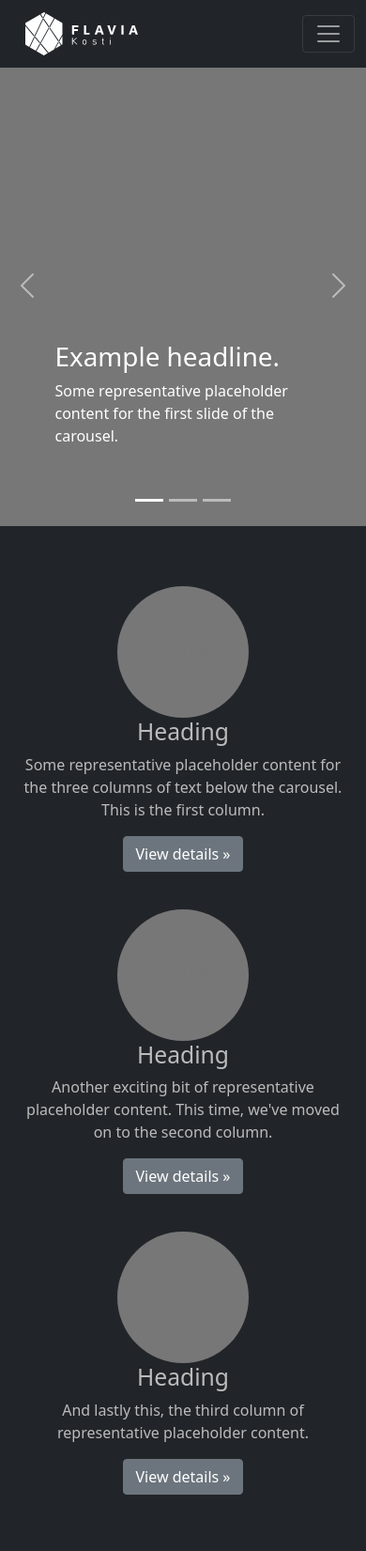
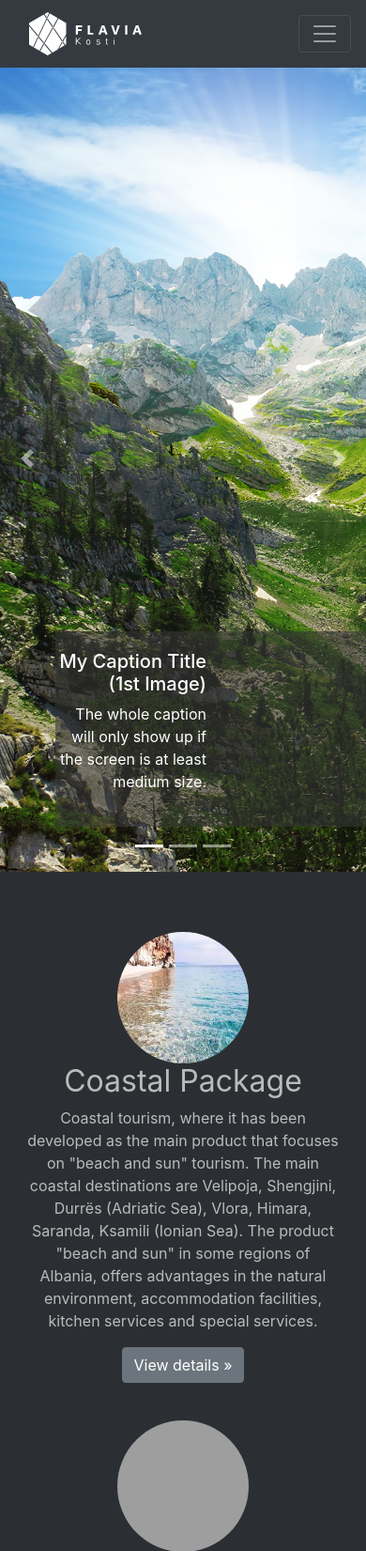
Before and after one commit to flavia3107/movie_webapp, a Flask app: page / in a window 390 px wide. Shown: the top 1651 px of the page at 94% size. Run offline with Flask 2, Linux system fonts and the light colour scheme; some libraries are stand-ins or nearby versions; grey boxes are pictures that could not be loaded.

Commit message:
Add basic details first page

```diff
--- a/basic-logic.py
+++ b/basic-logic.py
@@ -14,6 +14,11 @@ def reserve():
 def movie():
     return render_template("movie.html")
 
+@app.route("/about")
+def about():
+    return render_template("about.html")
+
+
 # @app.route("/path")
 # def test():
 # return redirect(url_for("movie", var=varMew))
--- a/static/carousel.css
+++ b/static/carousel.css
@@ -6,7 +6,7 @@ body {
   padding-top: 3rem;
   padding-bottom: 3rem;
   color: #bbbbbb;
-  background-color: #212529;
+  background-color: #2b2f33;
 }
 
 .navbar-nav {
@@ -28,18 +28,22 @@ body {
 .carousel-caption {
   bottom: 3rem;
   z-index: 10;
+  text-align: right;
+  right: 0%;
+  background: #35353596;
+  padding-right: 170px;
 }
 
 /* Declare heights because of positioning of img element */
 .carousel-item {
-  height: 32rem;
+  height: 55rem;
 }
 .carousel-item > img {
   position: absolute;
   top: 0;
   left: 0;
   min-width: 100%;
-  height: 32rem;
+  height: 55rem;
 }
 
 /* MARKETING CONTENT
@@ -93,6 +97,6 @@ body {
 
 @media (min-width: 62em) {
   .featurette-heading {
-    margin-top: 7rem;
+    margin-top: 4rem;
   }
 }
--- a/templates/index.html
+++ b/templates/index.html
@@ -1,199 +1,52 @@
-<!DOCTYPE html>
-<html lang="en">
-  <head>
-    <meta charset="utf-8" />
-    <meta name="viewport" content="width=device-width, initial-scale=1" />
-    <meta name="description" content="" />
-    <meta
-      name="author"
-      content="Mark Otto, Jacob Thornton, and Bootstrap contributors"
-    />
-    <meta name="generator" content="Hugo 0.88.1" />
-    <title>Carousel Template · Bootstrap v5.1</title>
+{% extends "layout.html" %} {% block title %} About Albanian Tourism {% endblock
+%} {% block main %}
 
-    <link
-      rel="canonical"
-      href="https://getbootstrap.com/docs/5.1/examples/carousel/"
-    />
-
-    <!-- Bootstrap core CSS -->
-    <link
-      href="https://cdn.jsdelivr.net/npm/bootstrap@5.1.3/dist/css/bootstrap.min.css"
-      rel="stylesheet"
-      integrity="sha384-1BmE4kWBq78iYhFldvKuhfTAU6auU8tT94WrHftjDbrCEXSU1oBoqyl2QvZ6jIW3"
-      crossorigin="anonymous"
-    />
-    <style>
-      .bd-placeholder-img {
-        font-size: 1.125rem;
-        text-anchor: middle;
-        -webkit-user-select: none;
-        -moz-user-select: none;
-        user-select: none;
-      }
-
-      @media (min-width: 768px) {
-        .bd-placeholder-img-lg {
-          font-size: 3.5rem;
-        }
-      }
-    </style>
-
-    <!-- Custom styles for this template -->
-    <link href="../static/carousel.css" rel="stylesheet" />
-  </head>
-  <body>
-    <header>
-      <nav class="navbar navbar-expand-md navbar-dark fixed-top bg-dark">
-        <div class="container-fluid">
-          <a class="navbar-brand" href="#">
-            <img width="120px" src="../static/flavia1.svg" />
-          </a>
-          <button
-            class="navbar-toggler"
-            type="button"
-            data-bs-toggle="collapse"
-            data-bs-target="#navbarCollapse"
-            aria-controls="navbarCollapse"
-            aria-expanded="false"
-            aria-label="Toggle navigation"
-          >
-            <span class="navbar-toggler-icon"></span>
-          </button>
-          <div class="collapse navbar-collapse" id="navbarCollapse">
-            <ul class="navbar-nav me-auto mb-2 mb-md-0">
-              <li class="nav-item">
-                <a class="nav-link active" aria-current="page" href="#">Home</a>
-              </li>
-              <li class="nav-item">
-                <a class="nav-link" href="#">Link</a>
-              </li>
-              <li class="nav-item">
-                <a class="nav-link disabled">Disabled</a>
-              </li>
-            </ul>
-          </div>
-        </div>
-      </nav>
-    </header>
-
-    <main>
-      <div id="myCarousel" class="carousel slide" data-bs-ride="carousel">
-        <div class="carousel-indicators">
-          <button
-            type="button"
-            data-bs-target="#myCarousel"
-            data-bs-slide-to="0"
+<div id="carouselExampleIndicators" class="carousel slide" data-ride="carousel">
+  <ol class="carousel-indicators">
+    <li
+      data-target="#carouselExampleIndicators"
+      data-slide-to="0"
       class="active"
-            aria-current="true"
-            aria-label="Slide 1"
-          ></button>
-          <button
-            type="button"
-            data-bs-target="#myCarousel"
-            data-bs-slide-to="1"
-            aria-label="Slide 2"
-          ></button>
-          <button
-            type="button"
-            data-bs-target="#myCarousel"
-            data-bs-slide-to="2"
-            aria-label="Slide 3"
-          ></button>
-        </div>
+    ></li>
+    <li data-target="#carouselExampleIndicators" data-slide-to="1"></li>
+    <li data-target="#carouselExampleIndicators" data-slide-to="2"></li>
+  </ol>
   <div class="carousel-inner">
     <div class="carousel-item active">
-            <svg
-              class="bd-placeholder-img"
-              width="100%"
-              height="100%"
-              xmlns="http://www.w3.org/2000/svg"
-              aria-hidden="true"
-              preserveAspectRatio="xMidYMid slice"
-              focusable="false"
-            >
-              <rect width="100%" height="100%" fill="#777" />
-            </svg>
-
-            <div class="container">
+      <img src="../static/b2.jpg" alt="First slide" />
       <div class="carousel-caption text-start">
-                <h1>Example headline.</h1>
+        <h5>My Caption Title (1st Image)</h5>
         <p>
-                  Some representative placeholder content for the first slide of
-                  the carousel.
+          The whole caption will only show up if the screen is at least medium
+          size.
         </p>
       </div>
     </div>
+    <div class="carousel-item">
+      <img class="d-block w-100" src="../static/b1.jpg" alt="Second slide" />
     </div>
     <div class="carousel-item">
-            <svg
-              class="bd-placeholder-img"
-              width="100%"
-              height="100%"
-              xmlns="http://www.w3.org/2000/svg"
-              aria-hidden="true"
-              preserveAspectRatio="xMidYMid slice"
-              focusable="false"
-            >
-              <rect width="100%" height="100%" fill="#777" />
-            </svg>
-
-            <div class="container">
-              <div class="carousel-caption">
-                <h1>Another example headline.</h1>
-                <p>
-                  Some representative placeholder content for the second slide
-                  of the carousel.
-                </p>
-                <p><a class="btn btn-lg btn-primary" href="#">Learn more</a></p>
+      <img class="d-block w-100" src="../static/b3.jpg" alt="Third slide" />
     </div>
   </div>
-          </div>
-          <div class="carousel-item">
-            <svg
-              class="bd-placeholder-img"
-              width="100%"
-              height="100%"
-              xmlns="http://www.w3.org/2000/svg"
-              aria-hidden="true"
-              preserveAspectRatio="xMidYMid slice"
-              focusable="false"
-            >
-              <rect width="100%" height="100%" fill="#777" />
-            </svg>
-
-            <div class="container">
-              <div class="carousel-caption text-end">
-                <h1>One more for good measure.</h1>
-                <p>
-                  Some representative placeholder content for the third slide of
-                  this carousel.
-                </p>
-                <p>
-                  <a class="btn btn-lg btn-primary" href="#">Browse gallery</a>
-                </p>
-              </div>
-            </div>
-          </div>
-        </div>
-        <button
+  <a
     class="carousel-control-prev"
-          type="button"
-          data-bs-target="#myCarousel"
-          data-bs-slide="prev"
+    href="#carouselExampleIndicators"
+    role="button"
+    data-slide="prev"
   >
     <span class="carousel-control-prev-icon" aria-hidden="true"></span>
-          <span class="visually-hidden">Previous</span>
-        </button>
-        <button
+    <span class="sr-only">Previous</span>
+  </a>
+  <a
     class="carousel-control-next"
-          type="button"
-          data-bs-target="#myCarousel"
-          data-bs-slide="next"
+    href="#carouselExampleIndicators"
+    role="button"
+    data-slide="next"
   >
     <span class="carousel-control-next-icon" aria-hidden="true"></span>
-          <span class="visually-hidden">Next</span>
-        </button>
+    <span class="sr-only">Next</span>
+  </a>
 </div>
 
 <!-- Marketing messaging and featurettes
@@ -204,25 +57,20 @@
   <!-- Three columns of text below the carousel -->
   <div class="row">
     <div class="col-lg-4">
-            <svg
+      <img
+        src="../static/beach.jpeg"
         class="bd-placeholder-img rounded-circle"
         width="140"
         height="140"
-              xmlns="http://www.w3.org/2000/svg"
-              role="img"
-              aria-label="Placeholder: 140x140"
-              preserveAspectRatio="xMidYMid slice"
-              focusable="false"
-            >
-              <title>Placeholder</title>
-              <rect width="100%" height="100%" fill="#777" />
-              <text x="50%" y="50%" fill="#777" dy=".3em">140x140</text>
-            </svg>
-
-            <h2>Heading</h2>
+      />
+      <h2>Coastal Package</h2>
       <p>
-              Some representative placeholder content for the three columns of
-              text below the carousel. This is the first column.
+        Coastal tourism, where it has been developed as the main product that
+        focuses on "beach and sun" tourism. The main coastal destinations are
+        Velipoja, Shengjini, Durrës (Adriatic Sea), Vlora, Himara, Saranda,
+        Ksamili (Ionian Sea). The product "beach and sun" in some regions of
+        Albania, offers advantages in the natural environment, accommodation
+        facilities, kitchen services and special services.
       </p>
       <p>
         <a class="btn btn-secondary" href="#">View details &raquo;</a>
@@ -230,25 +78,22 @@
     </div>
     <!-- /.col-lg-4 -->
     <div class="col-lg-4">
-            <svg
+      <img
+        src="../static/cultural.jpg"
         class="bd-placeholder-img rounded-circle"
         width="140"
         height="140"
-              xmlns="http://www.w3.org/2000/svg"
-              role="img"
-              aria-label="Placeholder: 140x140"
-              preserveAspectRatio="xMidYMid slice"
-              focusable="false"
-            >
-              <title>Placeholder</title>
-              <rect width="100%" height="100%" fill="#777" />
-              <text x="50%" y="50%" fill="#777" dy=".3em">140x140</text>
-            </svg>
+      />
 
-            <h2>Heading</h2>
+      <h2>Cultural Package</h2>
       <p>
-              Another exciting bit of representative placeholder content. This
-              time, we've moved on to the second column.
+        Cultural tourism, although not the main focus, the resources and history
+        of Albania in archeology, heritage and culture, offer considerable
+        potential. This area has been identified as the main points of Albania
+        by various visitor observations and travel trade from foreign markets.
+        Albania offers three World Heritage sites: Butrinti Archaeological Park,
+        UNESCO Berat and Gjirokastra areas, followed by a number of historical
+        and cultural attractions and monuments.
       </p>
       <p>
         <a class="btn btn-secondary" href="#">View details &raquo;</a>
@@ -256,25 +101,25 @@
     </div>
     <!-- /.col-lg-4 -->
     <div class="col-lg-4">
-            <svg
+      <img
+        src="../static/eci.jpg"
         class="bd-placeholder-img rounded-circle"
         width="140"
         height="140"
-              xmlns="http://www.w3.org/2000/svg"
-              role="img"
-              aria-label="Placeholder: 140x140"
-              preserveAspectRatio="xMidYMid slice"
-              focusable="false"
-            >
-              <title>Placeholder</title>
-              <rect width="100%" height="100%" fill="#777" />
-              <text x="50%" y="50%" fill="#777" dy=".3em">140x140</text>
-            </svg>
+      />
 
-            <h2>Heading</h2>
+      <h2>Ecotourism Package</h2>
       <p>
-              And lastly this, the third column of representative placeholder
-              content.
+        Natural-rural-ecotourism, the climate of Albania, geography and physical
+        diversity of the territory, represented by a series of mountains, lakes,
+        rivers and lagoons is associated with rich biodiversity of flora and
+        fauna. These are present in a number of national parks and nature
+        reserves within the country. Natural and rural areas in Albania offer
+        opportunities for the development of rural tourism, ecotourism and
+        nature-based activities (river rafting, paragliding, mountain biking,
+        fishing, trekking, climbing, hiking, horseback riding, study trips,
+        etc.). Some of these activities are the main motivation for foreign
+        visitors to visit these countries.
       </p>
       <p>
         <a class="btn btn-secondary" href="#">View details &raquo;</a>
@@ -291,12 +136,16 @@
   <div class="row featurette">
     <div class="col-md-7">
       <h2 class="featurette-heading">
-              Loyalty Card.
+        Coastal tourism,
         <span class="text-muted">It’ll blow your mind.</span>
       </h2>
       <p class="lead">
-              Equip yourself with our loyalty card, which gives you a free movie
-              for 4 movies to watch at the Cs50 Cinema!
+        Coastal tourism, where it has been developed as the main product that
+        focuses on "beach and sun" tourism. The main coastal destinations are
+        Velipoja, Shengjini, Durrës (Adriatic Sea), Vlora, Himara, Saranda,
+        Ksamili (Ionian Sea). The product "beach and sun" in some regions of
+        Albania, offers advantages in the natural environment, accommodation
+        facilities, kitchen services and special services.
       </p>
     </div>
     <div class="col-md-5">
@@ -307,8 +156,6 @@
           img-fluid
           mx-auto
         "
-              width="400"
-              height="400"
         src="../static/loyalty_card.jpg"
       />
     </div>
@@ -319,12 +166,17 @@
   <div class="row featurette">
     <div class="col-md-7 order-md-2">
       <h2 class="featurette-heading">
-              Movie's Monday
+        Cultural tourism
         <span class="text-muted">See for yourself.</span>
       </h2>
       <p class="lead">
-              The tradition of "Movie's Monday" continues where you can see your
-              favorite movies at a bargain price!
+        Cultural tourism, although not the main focus, the resources and history
+        of Albania in archeology, heritage and culture, offer considerable
+        potential. This area has been identified as the main points of Albania
+        by various visitor observations and travel trade from foreign markets.
+        Albania offers three World Heritage sites: Butrinti Archaeological Park,
+        UNESCO Berat and Gjirokastra areas, followed by a number of historical
+        and cultural attractions and monuments.
       </p>
     </div>
     <div class="col-md-5 order-md-1">
@@ -335,8 +187,6 @@
           img-fluid
           mx-auto
         "
-              width="400"
-              height="400"
         src="../static/monday_movie.jpg"
       />
     </div>
@@ -347,11 +197,20 @@
   <div class="row featurette">
     <div class="col-md-7">
       <h2 class="featurette-heading">
-              Sunday Kids !! <span class="text-muted">Checkmate.</span>
+        Natural-rural-ecotourism
+        <span class="text-muted">Checkmate.</span>
       </h2>
       <p class="lead">
-              Every Sunday at 11:00 a fun movie for the little ones. All
-              children get a free Pop Corn
+        Natural-rural-ecotourism, the climate of Albania, geography and physical
+        diversity of the territory, represented by a series of mountains, lakes,
+        rivers and lagoons is associated with rich biodiversity of flora and
+        fauna. These are present in a number of national parks and nature
+        reserves within the country. Natural and rural areas in Albania offer
+        opportunities for the development of rural tourism, ecotourism and
+        nature-based activities (river rafting, paragliding, mountain biking,
+        fishing, trekking, climbing, hiking, horseback riding, study trips,
+        etc.). Some of these activities are the main motivation for foreign
+        visitors to visit these countries.
       </p>
     </div>
     <div class="col-md-5">
@@ -362,8 +221,6 @@
           img-fluid
           mx-auto
         "
-              width="400"
-              height="400"
         src="../static/sunday_kids.jpg"
       />
     </div>
@@ -373,13 +230,5 @@
 
   <!-- /END THE FEATURETTES -->
 </div>
-      <!-- /.container -->
 
-      <!-- FOOTER -->
-      <footer class="container">
-        <p class="float-end"><a href="#">Back to top</a></p>
-        <p>&copy; 2021 &middot; Flavia Kosti.</p>
-      </footer>
-    </main>
-  </body>
-</html>
+{% endblock %}
--- /dev/null
+++ b/templates/layout.html
@@ -0,0 +1,106 @@
+<!DOCTYPE html>
+<html lang="en">
+  <head>
+    <meta charset="utf-8" />
+    <meta name="viewport" content="width=device-width, initial-scale=1" />
+    <meta name="description" content="" />
+    <meta
+      name="author"
+      content="Mark Otto, Jacob Thornton, and Bootstrap contributors"
+    />
+    <meta name="generator" content="Hugo 0.88.1" />
+    <title>Carousel Template · Bootstrap v5.1</title>
+
+    <link
+      rel="canonical"
+      href="https://getbootstrap.com/docs/5.1/examples/carousel/"
+    />
+
+    <!-- Bootstrap core CSS -->
+    <link
+      rel="stylesheet"
+      href="https://maxcdn.bootstrapcdn.com/bootstrap/4.0.0/css/bootstrap.min.css"
+      integrity="sha384-Gn5384xqQ1aoWXA+058RXPxPg6fy4IWvTNh0E263XmFcJlSAwiGgFAW/dAiS6JXm"
+      crossorigin="anonymous"
+    />
+
+    <script
+      src="https://code.jquery.com/jquery-3.2.1.slim.min.js"
+      integrity="sha384-KJ3o2DKtIkvYIK3UENzmM7KCkRr/rE9/Qpg6aAZGJwFDMVNA/GpGFF93hXpG5KkN"
+      crossorigin="anonymous"
+    ></script>
+    <script
+      src="https://cdnjs.cloudflare.com/ajax/libs/popper.js/1.12.9/umd/popper.min.js"
+      integrity="sha384-ApNbgh9B+Y1QKtv3Rn7W3mgPxhU9K/ScQsAP7hUibX39j7fakFPskvXusvfa0b4Q"
+      crossorigin="anonymous"
+    ></script>
+    <script
+      src="https://maxcdn.bootstrapcdn.com/bootstrap/4.0.0/js/bootstrap.min.js"
+      integrity="sha384-JZR6Spejh4U02d8jOt6vLEHfe/JQGiRRSQQxSfFWpi1MquVdAyjUar5+76PVCmYl"
+      crossorigin="anonymous"
+    ></script>
+
+    <style>
+      .bd-placeholder-img {
+        font-size: 1.125rem;
+        text-anchor: middle;
+        -webkit-user-select: none;
+        -moz-user-select: none;
+        user-select: none;
+      }
+
+      @media (min-width: 768px) {
+        .bd-placeholder-img-lg {
+          font-size: 3.5rem;
+        }
+      }
+    </style>
+
+    <!-- Custom styles for this template -->
+    <link href="../static/carousel.css" rel="stylesheet" />
+    <!-- <link href="../static/style.css" rel="stylesheet" /> -->
+  </head>
+
+  <body>
+    <nav class="navbar navbar-expand-md navbar-dark fixed-top bg-dark">
+      <div class="container-fluid">
+        <a class="navbar-brand" href="/">
+          <img width="120px" src="../static/flavia1.svg" />
+        </a>
+        <button
+          class="navbar-toggler"
+          type="button"
+          data-bs-toggle="collapse"
+          data-bs-target="#navbarCollapse"
+          aria-controls="navbarCollapse"
+          aria-expanded="false"
+          aria-label="Toggle navigation"
+        >
+          <span class="navbar-toggler-icon"></span>
+        </button>
+        <div class="collapse navbar-collapse" id="navbarCollapse">
+          <ul class="navbar-nav me-auto mb-2 mb-md-0">
+            <li class="nav-item">
+              <a class="nav-link active" aria-current="page" href="#">Home</a>
+            </li>
+            <li class="nav-item">
+              <a class="nav-link" href="#">Link</a>
+            </li>
+            <li class="nav-item">
+              <a class="nav-link" href="/about">About</a>
+            </li>
+          </ul>
+        </div>
+      </div>
+    </nav>
+
+    <main>{% block main %}{% endblock %}</main>
+
+    <footer class="container">
+      <p class="float-end">
+        <a style="color: #737373" href="#">Back to top</a>
+      </p>
+      <p>&copy; 2021 &middot; Flavia Kosti.</p>
+    </footer>
+  </body>
+</html>
```
Also changed, not shown: templates/about.html (added, +254 -0 lines), static/b1.jpg (added), static/b2.jpg (added), static/b3.jpg (added), static/beach.jpeg (added), static/eci.jpg (added), static/monday_movie.jpg, 3 other files. Lines whose indentation alone changed are shown as unchanged.
